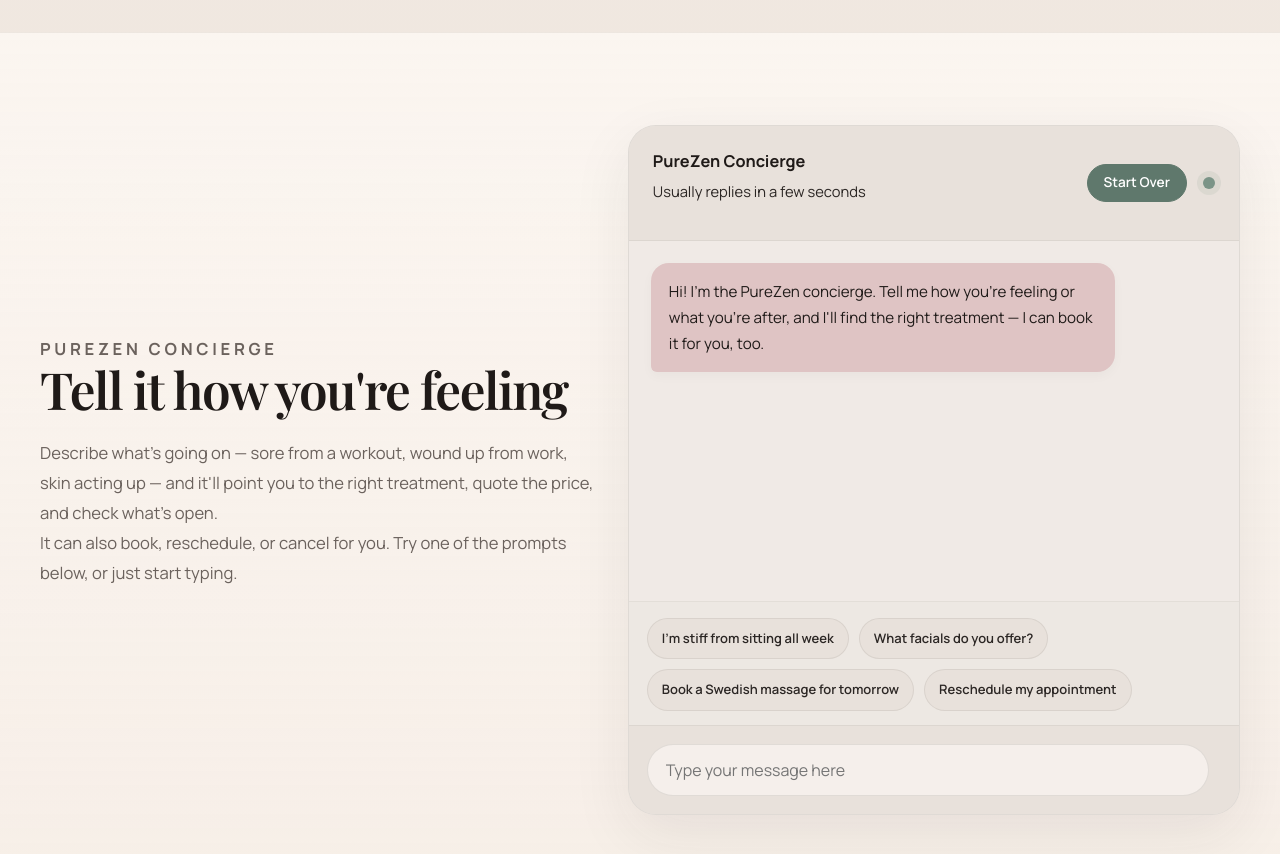
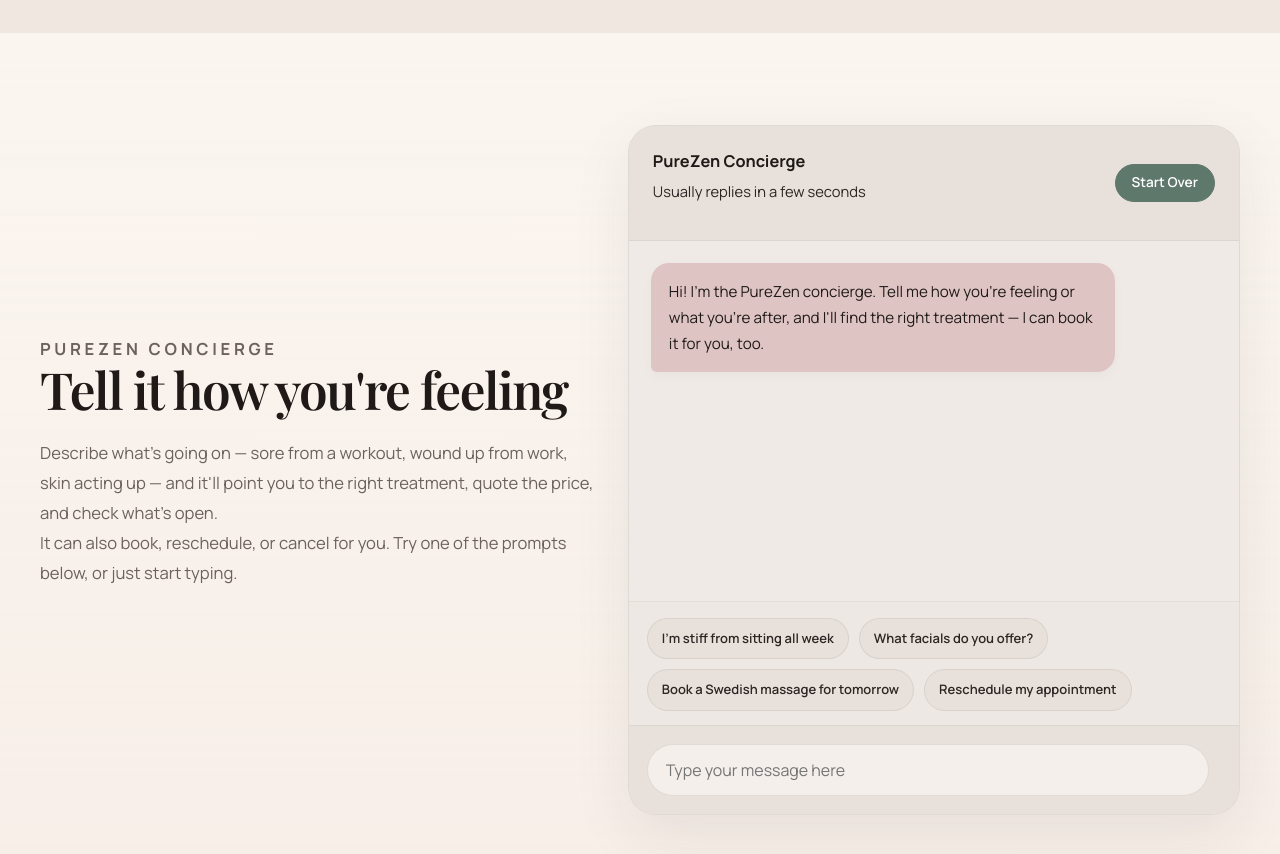
Before and after one commit to jetty-setter/purezen, a plain HTML site: page frontend/index.html in a window 1280 px wide. Shown: the part 2680-3534 px from the top of the page. Drawn offline with nearby package versions, Linux system fonts and the light colour scheme; no server answers.

Commit message:
Remove status dot from chat header
Drop the green status indicator dot and its CSS, and collapse the chat
header grid from three columns to two so there's no leftover gap.

```diff
--- a/frontend/index.html
+++ b/frontend/index.html
@@ -238,8 +238,6 @@
             <button id="startOverButton" class="chat-reset-button">
               Start Over
             </button>
-
-            <span class="chat-dot"></span>
           </div>
 
        <div id="chat-messages" class="chat-messages">
--- a/frontend/styles.css
+++ b/frontend/styles.css
@@ -695,7 +695,7 @@ button {
 .chat-header {
   padding: 22px 24px;
   display: grid;
-  grid-template-columns: 1fr auto auto;
+  grid-template-columns: 1fr auto;
   align-items: center;
   gap: 16px;
   background: #e8e1db;
@@ -712,14 +712,6 @@ button {
 .chat-subtitle {
   margin-top: 4px;
   font-size: 0.92rem;
-}
-
-.chat-dot {
-  width: 12px;
-  height: 12px;
-  border-radius: 50%;
-  background: var(--eucalyptus);
-  box-shadow: 0 0 0 6px rgba(123, 148, 135, 0.12);
 }
 
 .chat-reset-button {
```
